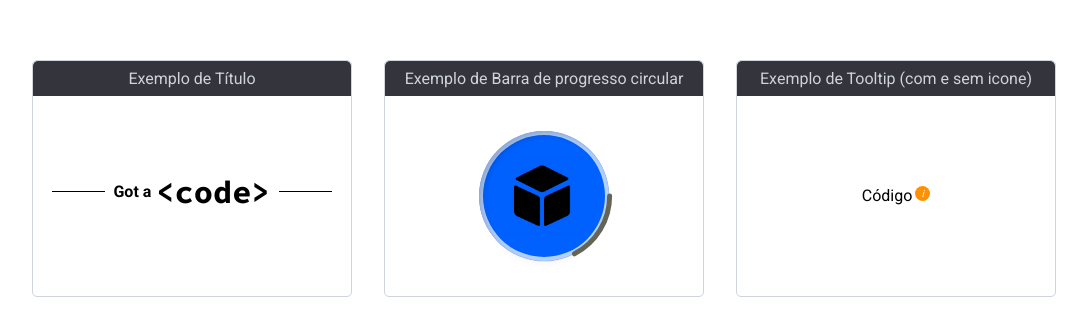
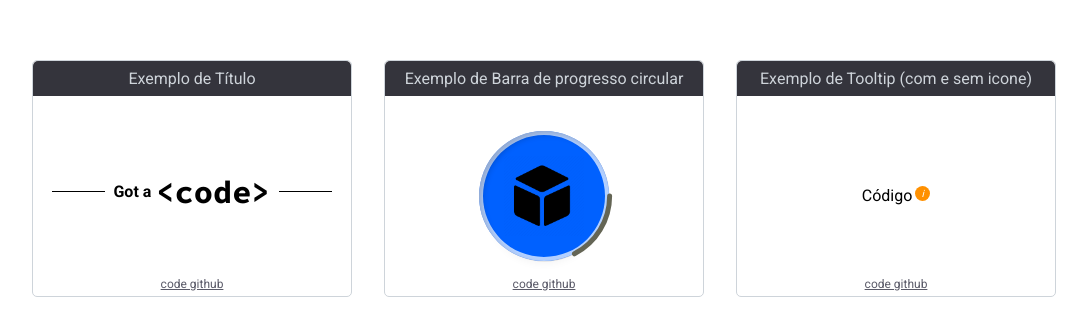
Before and after one commit to brunosilva/got-a-code, a React (Create React App) app: page / in a window 1280 px wide. Shown: the part 222-558 px from the top of the page, without its empty margins (96-1183 px from the left). Built offline with nearby package versions, Linux system fonts and the light colour scheme.

Commit message:
refactor: :sparkles: create link to github

```diff
--- a/src/componentList.tsx
+++ b/src/componentList.tsx
@@ -16,6 +16,14 @@ const ComponentList: React.FC = () => {
         <div className={style.titleComponent}>Exemplo de Título</div>
         <div className={style.componentView}>
           <Title title="Got a" subtitle="<code>" description="" />
+          <a
+            href="https://github.com/brunosilva/got-a-code/tree/main/src/components/title"
+            target="_blank"
+            rel="noreferrer"
+            title=""
+          >
+            code github
+          </a>
         </div>
       </div>
       <div className={style.component}>
@@ -24,6 +32,14 @@ const ComponentList: React.FC = () => {
         </div>
         <div className={style.componentView}>
           <Circle completed={1} />
+          <a
+            href="https://github.com/brunosilva/got-a-code/tree/main/src/components/progress-bar/circle"
+            target="_blank"
+            rel="noreferrer"
+            title=""
+          >
+            code github
+          </a>
         </div>
       </div>
       <div className={style.component}>
@@ -34,6 +50,14 @@ const ComponentList: React.FC = () => {
           <Tooltip title="Este campo é obrigatório" showIcon={true}>
             <label>Código</label>
           </Tooltip>
+          <a
+            href="https://github.com/brunosilva/got-a-code/tree/main/src/components/tooltip"
+            target="_blank"
+            rel="noreferrer"
+            title=""
+          >
+            code github
+          </a>
         </div>
       </div>
     </div>
--- a/src/style.module.scss
+++ b/src/style.module.scss
@@ -23,9 +23,23 @@
       display: flex;
       justify-content: center;
       align-items: center;
+      flex-direction: column;
       padding: 1rem;
+      position: relative;
 
       height: 12.5rem;
+
+      a {
+        font-size: 0.75rem;
+
+        color: var(--grey-700);
+        position: absolute;
+        bottom: 5px;
+
+        &:hover {
+          color: var(--black);
+        }
+      }
     }
   }
 }
--- a/src/style/global/_variables.scss
+++ b/src/style/global/_variables.scss
@@ -1,5 +1,4 @@
 :root {
-  --black: #000;
   --error: #f44c56;
 
   // gray
```
